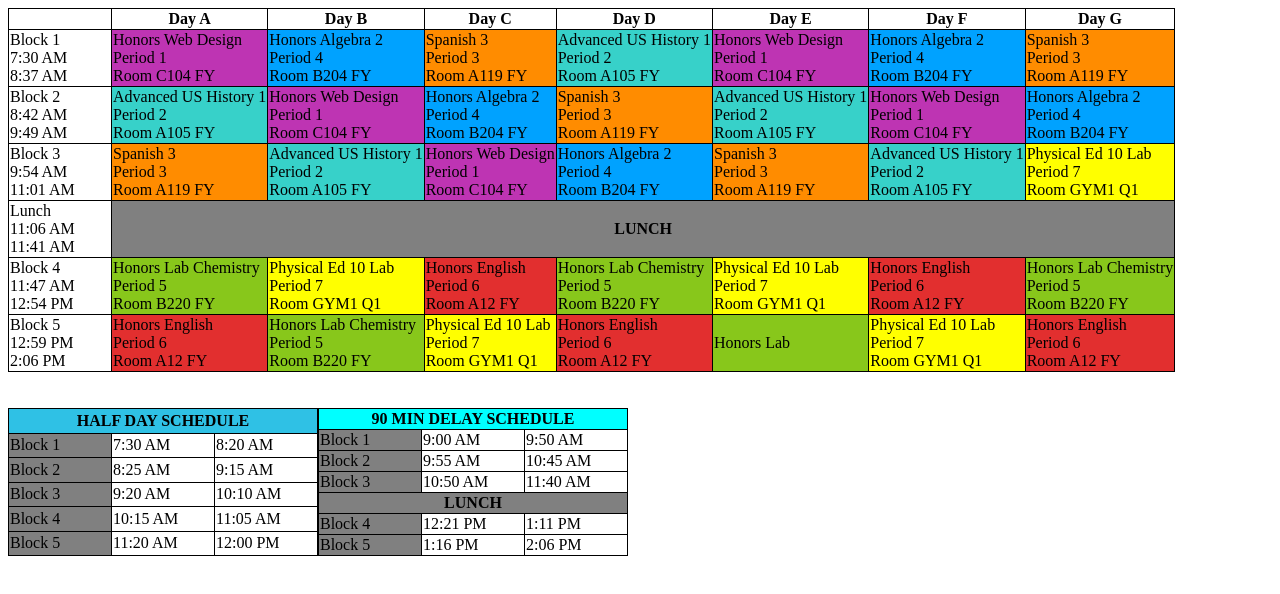
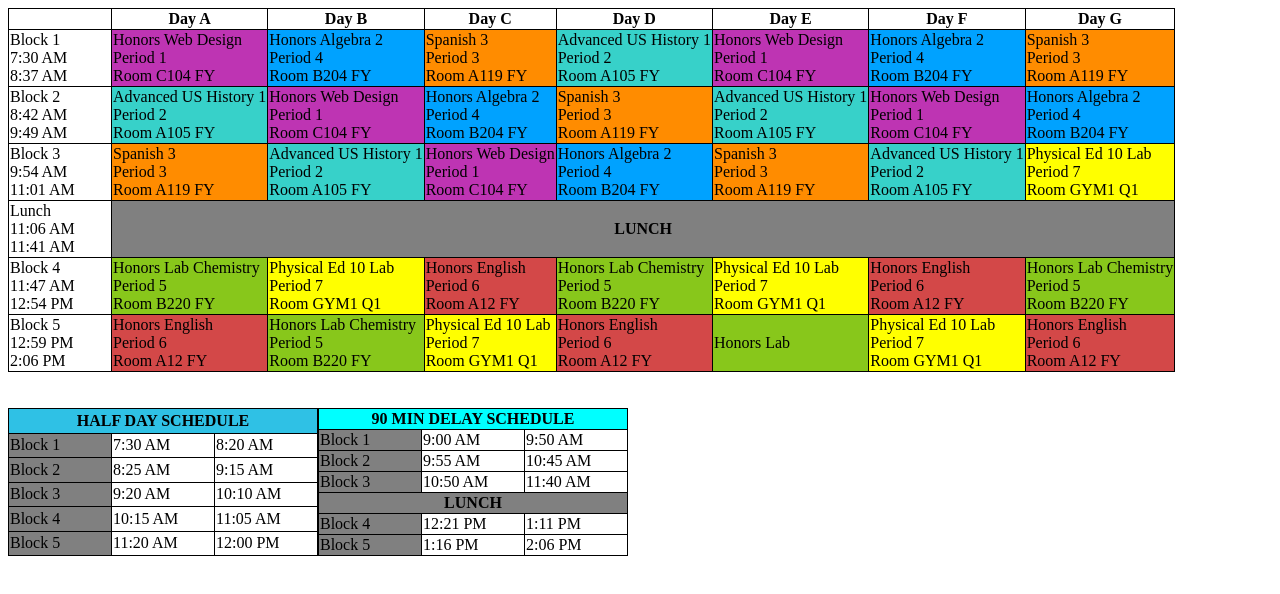
Before and after one commit to 129kgillins-ux/School-Schedule-Project, a plain HTML site: page index.html in a window 1280 px wide. Drawn offline with Linux system fonts and the light colour scheme.

Commit message:
mission accomplished^3

```diff
--- a/index.html
+++ b/index.html
@@ -73,22 +73,22 @@
             <td>Block 4<br>11:47 AM<br>12:54 PM </td>
             <td style="background-color: rgb(136, 199, 27);">Honors Lab Chemistry<br>Period 5<br>Room B220 FY</td>
             <td style="background-color: yellow;">Physical Ed 10 Lab<br>Period 7<br>Room GYM1 Q1</td>
-            <td style="background-color: rgb(226, 47, 47);">Honors English<br>Period 6<br>Room A12 FY</td>
+            <td style="background-color: rgb(211, 72, 72);">Honors English<br>Period 6<br>Room A12 FY</td>
             <td style="background-color: rgb(136, 199, 27);">Honors Lab Chemistry<br>Period 5<br>Room B220 FY</td>
             <td style="background-color: yellow;">Physical Ed 10 Lab<br>Period 7<br>Room GYM1 Q1</td>
-            <td style="background-color: rgb(226, 47, 47);">Honors English<br>Period 6<br>Room A12 FY</td>
+            <td style="background-color: rgb(211, 72, 72);">Honors English<br>Period 6<br>Room A12 FY</td>
             <td style="background-color: rgb(136, 199, 27);">Honors Lab Chemistry<br>Period 5<br>Room B220 FY</td>
         </tr>
 
         <tr>
             <td>Block 5<br>12:59 PM<br>2:06 PM</td>
-            <td style="background-color: rgb(226, 47, 47);">Honors English<br>Period 6<br>Room A12 FY</td>
+            <td style="background-color: rgb(211, 72, 72);">Honors English<br>Period 6<br>Room A12 FY</td>
             <td style="background-color: rgb(136, 199, 27);">Honors Lab Chemistry<br>Period 5<br>Room B220 FY</td>
             <td style="background-color: yellow;">Physical Ed 10 Lab<br>Period 7<br>Room GYM1 Q1</td>
-            <td style="background-color: rgb(226, 47, 47);">Honors English<br>Period 6<br>Room A12 FY</td>
+            <td style="background-color: rgb(211, 72, 72);">Honors English<br>Period 6<br>Room A12 FY</td>
             <td style="background-color: rgb(136, 199, 27);">Honors Lab
             <td style="background-color: yellow;">Physical Ed 10 Lab<br>Period 7<br>Room GYM1 Q1</td>
-            <td style="background-color: rgb(226, 47, 47);">Honors English<br>Period 6<br>Room A12 FY</td>
+            <td style="background-color: rgb(211, 72, 72);">Honors English<br>Period 6<br>Room A12 FY</td>
         </tr>
     </table>
 
```
